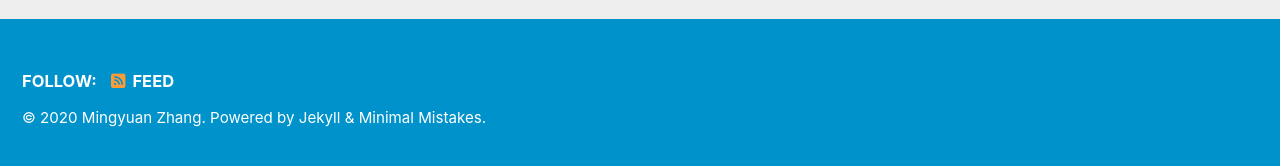
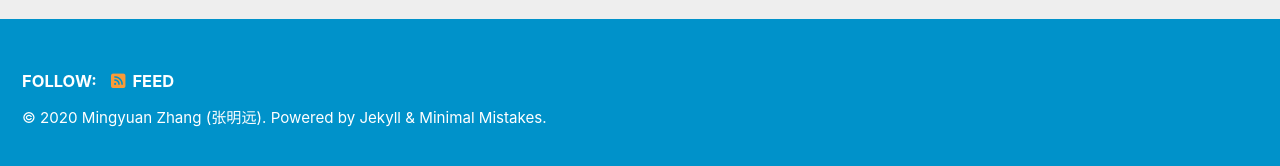
Before and after one commit to moshimowang/moshimowang.github.io, a Jekyll site: the page built from _pages/about.md, in a window 1280 px wide and 900 px high, scrolled down 222 px. Shown: the part 726-892 px from the top of the window. Built offline with Jekyll 4.4.1, drawn with Linux system fonts in a browser that asks for light colours; cached includes are drawn as plain includes; nearby versions of some CDN libraries.

Commit message:
added Chinese name

```diff
--- a/_config.yml
+++ b/_config.yml
@@ -19,7 +19,7 @@ locale                   : "en-US"
 title                    : "Mingyuan Zhang's Homepage"
 title_separator          : "-"
 subtitle                 : # site tagline that appears below site title in masthead
-name                     : "Mingyuan Zhang"
+name                     : "Mingyuan Zhang (张明远)"
 description              : "This is Mingyuan Zhang's personal website."
 url                      : "https://myzhang.me" # the base hostname & protocol for your site e.g. "https://mmistakes.github.io"
 baseurl                  : # the subpath of your site, e.g. "/blog"
```
